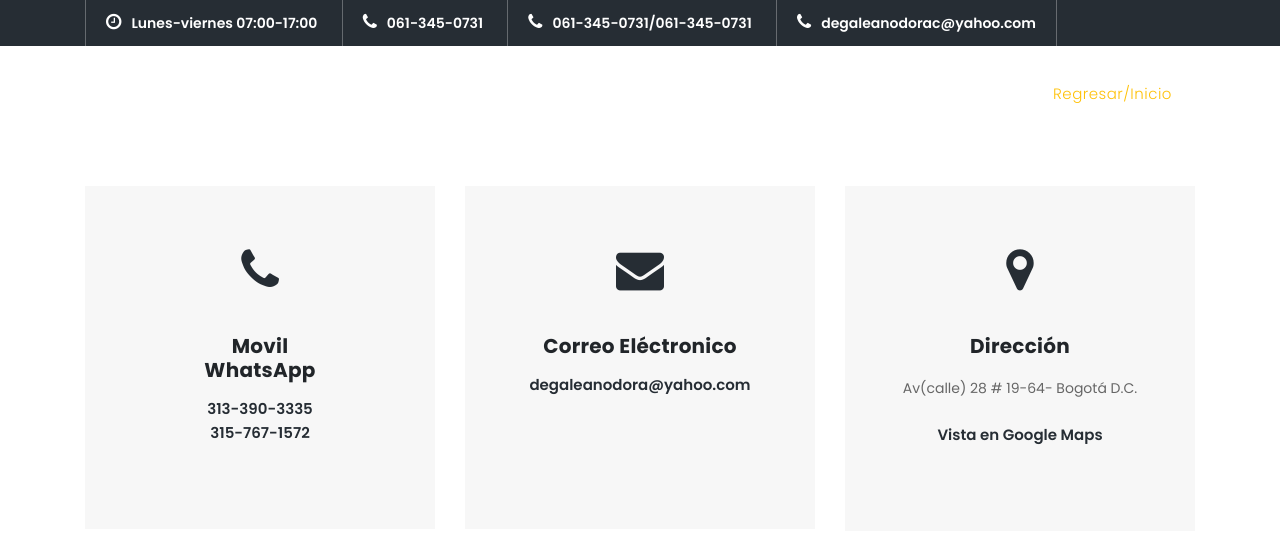
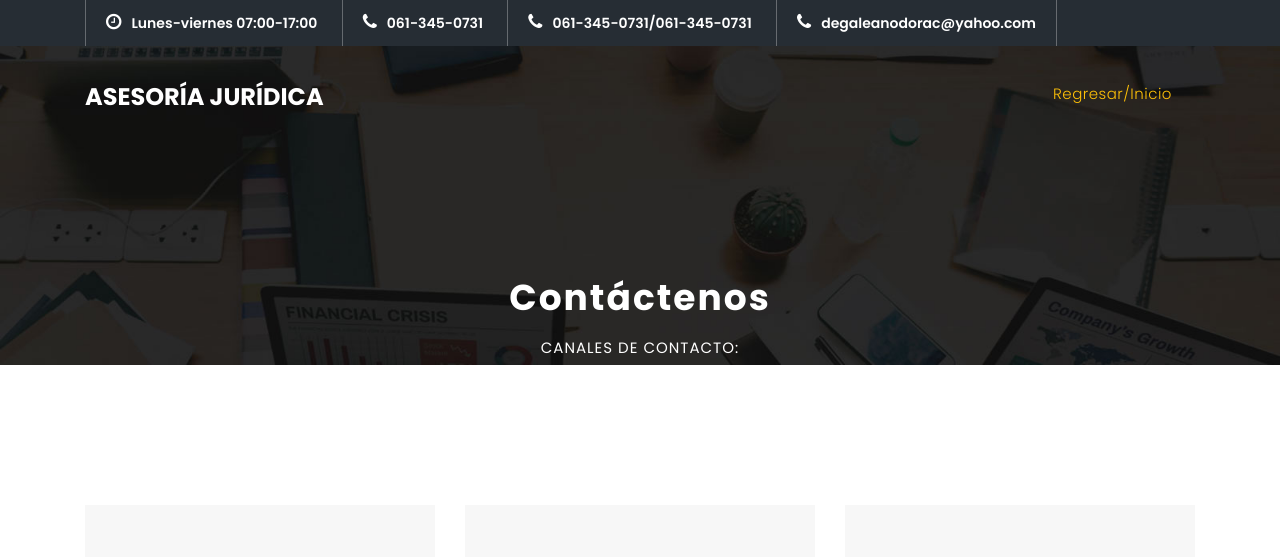
Before and after one commit to YoJannaHR/Proyecto_DocDora, a plain HTML site: page contact.html in a window 1280 px wide. Shown: the top 557 px of the page. Drawn offline with Linux system fonts and the light colour scheme.

Commit message:
first cambio

```diff
--- a/assets/css/style.css
+++ b/assets/css/style.css
@@ -1059,7 +1059,7 @@ footer .contact-form button.filled-button:hover {
 	background-position: center center;
 	background-repeat: no-repeat;
 	background-size: cover;
-	padding: 230px 0px 20px 0px;
+	padding: 230px 0px 5px 0px;
 	color: #fff;
 }
 
--- a/contact.html
+++ b/contact.html
@@ -96,7 +96,7 @@
     </header>
 
     <!-- Page Content -->
-    <!-- <div class="page-heading header-text">
+    <div class="page-heading header-text">
       <div class="container">
         <div class="row">
            <div class="col-md-12">
@@ -105,7 +105,7 @@
           </div>
         </div>
       </div>
-    </div> -->
+    </div>
 
     <div class="contact-information">
       <div class="container">
```
